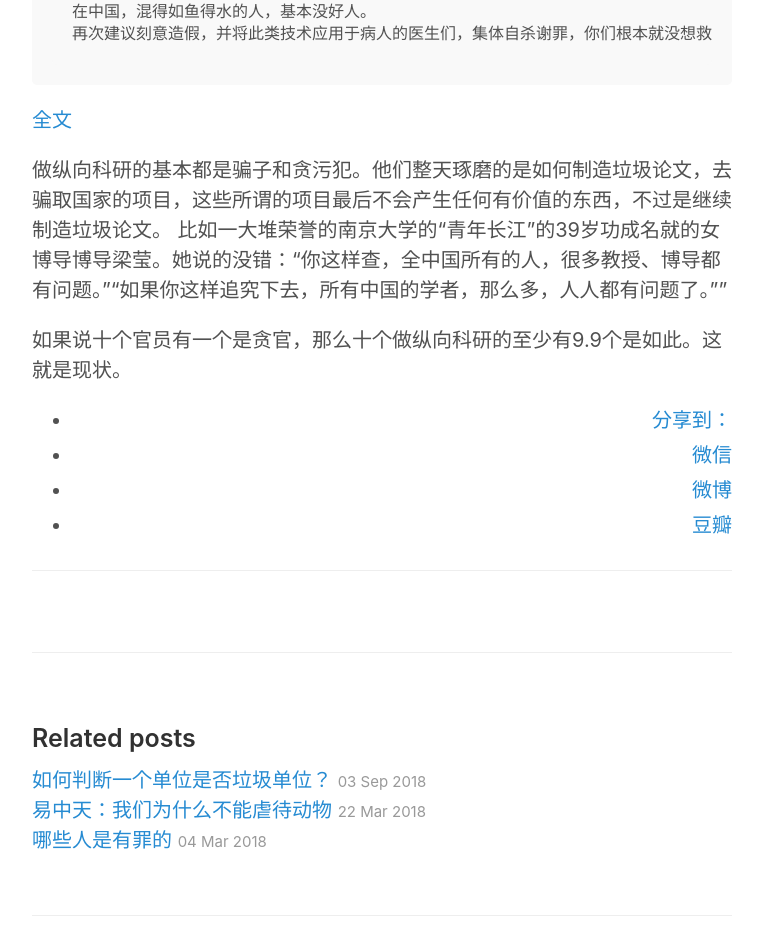
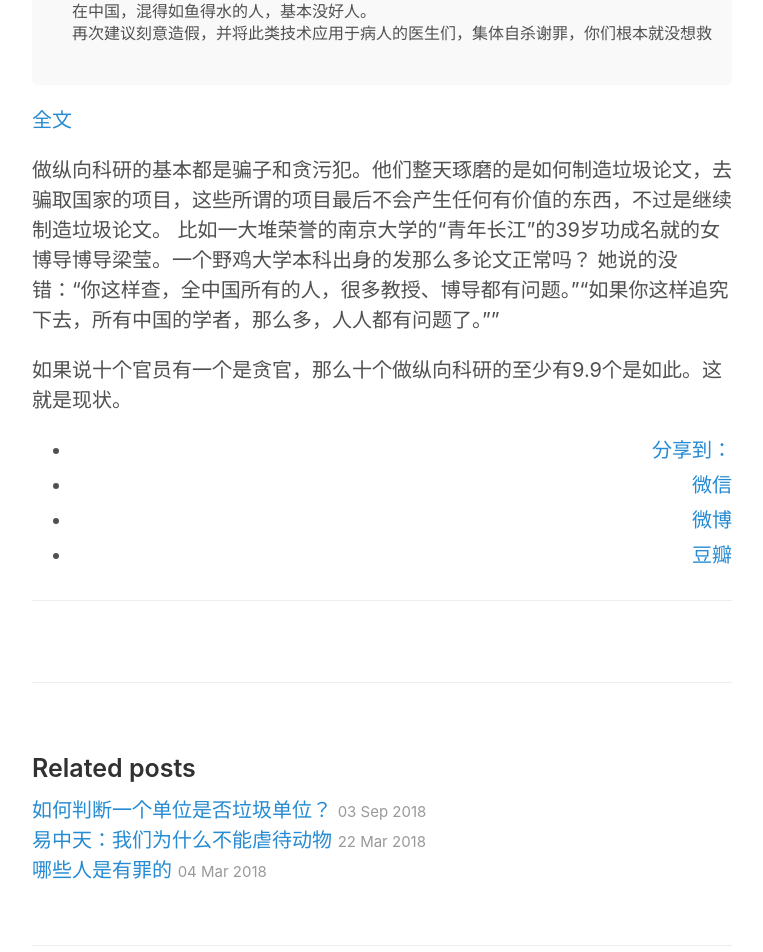
Before and after one commit to hwdong/hwdong-old.github.io, a Jekyll site: the page built from _posts/2018-10-18-混得如鱼得水的人基本没好人.md, in a window 1280 px wide. Shown: the part 455-1407 px from the top of the page, without its empty margins (258-1021 px from the left). Built offline with Jekyll 4.4.1, drawn with Linux system fonts in a browser that asks for light colours; comment, search, counter and statistics services are not loaded.

Commit message:
Update 2018-10-18-混得如鱼得水的人基本没好人.md

```diff
--- a/_posts/2018-10-18-混得如鱼得水的人基本没好人.md
+++ b/_posts/2018-10-18-混得如鱼得水的人基本没好人.md
@@ -23,6 +23,6 @@ tags:
 [全文](https://weibo.com/drliqingchen?is_all=1)
 
 做纵向科研的基本都是骗子和贪污犯。他们整天琢磨的是如何制造垃圾论文，去骗取国家的项目，这些所谓的项目最后不会产生任何有价值的东西，不过是继续制造垃圾论文。
-比如一大堆荣誉的南京大学的“青年长江”的39岁功成名就的女博导博导梁莹。她说的没错：“你这样查，全中国所有的人，很多教授、博导都有问题。”“如果你这样追究下去，所有中国的学者，那么多，人人都有问题了。””
+比如一大堆荣誉的南京大学的“青年长江”的39岁功成名就的女博导博导梁莹。一个野鸡大学本科出身的发那么多论文正常吗？  她说的没错：“你这样查，全中国所有的人，很多教授、博导都有问题。”“如果你这样追究下去，所有中国的学者，那么多，人人都有问题了。””
 
 如果说十个官员有一个是贪官，那么十个做纵向科研的至少有9.9个是如此。这就是现状。
```
